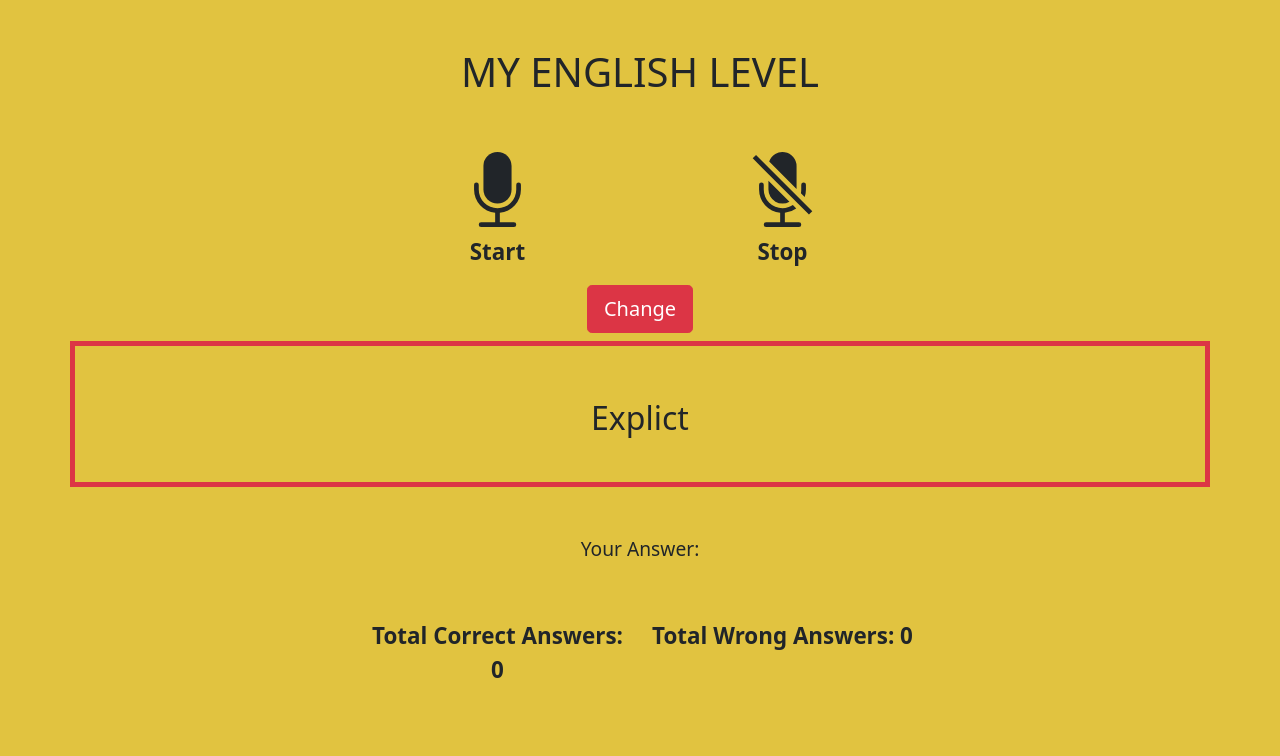
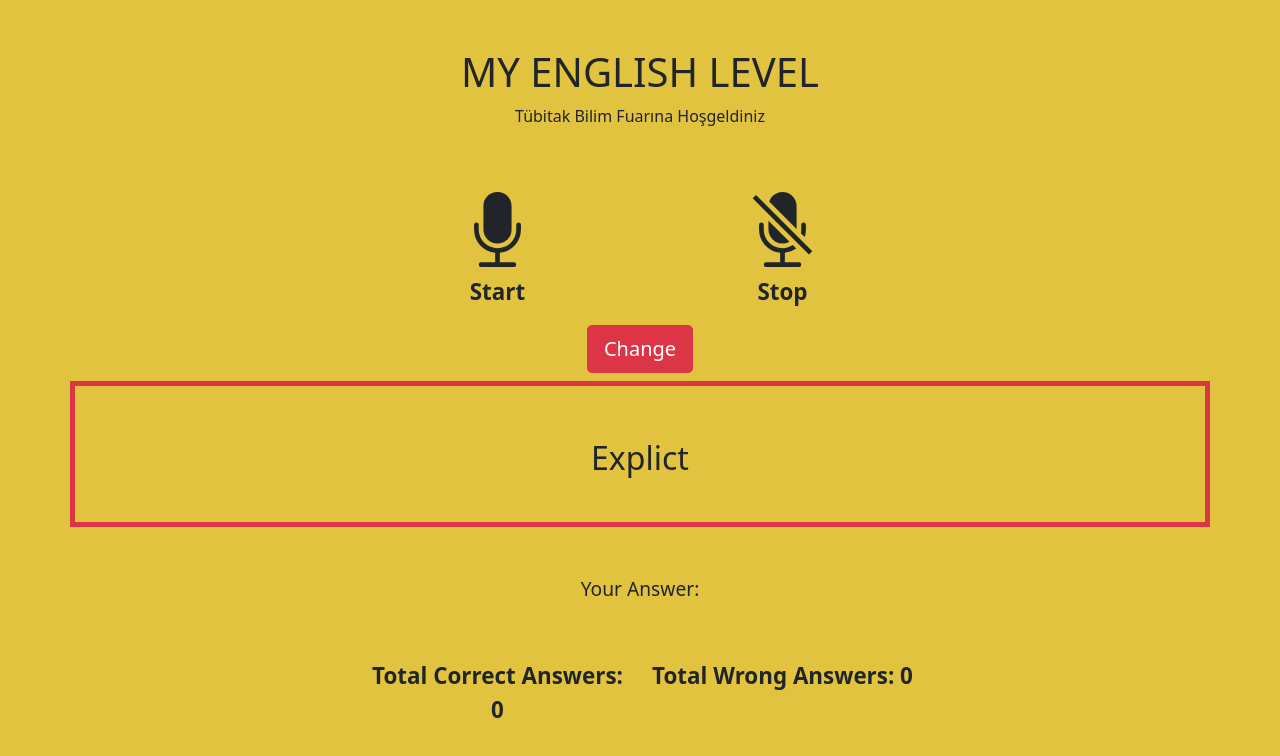
Before and after one commit to akcamesut/speech-to-text-en, a plain HTML site: page index.html in a window 1280 px wide. Drawn offline with nearby package versions, Linux system fonts and the light colour scheme.

Commit message:
Update index.html

```diff
--- a/index.html
+++ b/index.html
@@ -15,6 +15,7 @@
     <div class="row justify-content-center text-center">
         <div class="col">
             <h1>MY ENGLISH LEVEL</h1>
+            <p>Tübitak Bilim Fuarına Hoşgeldiniz</p>
             <div class="row justify-content-center">
                 <div class="col-3 mt-5">
                     <a id="start-record-btn">
```
